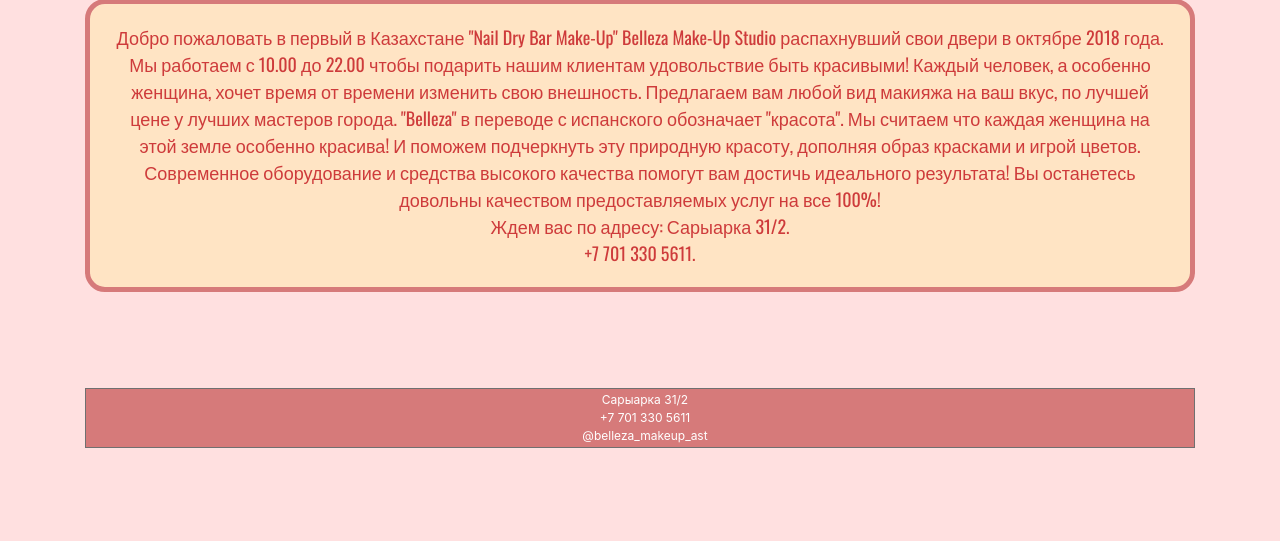
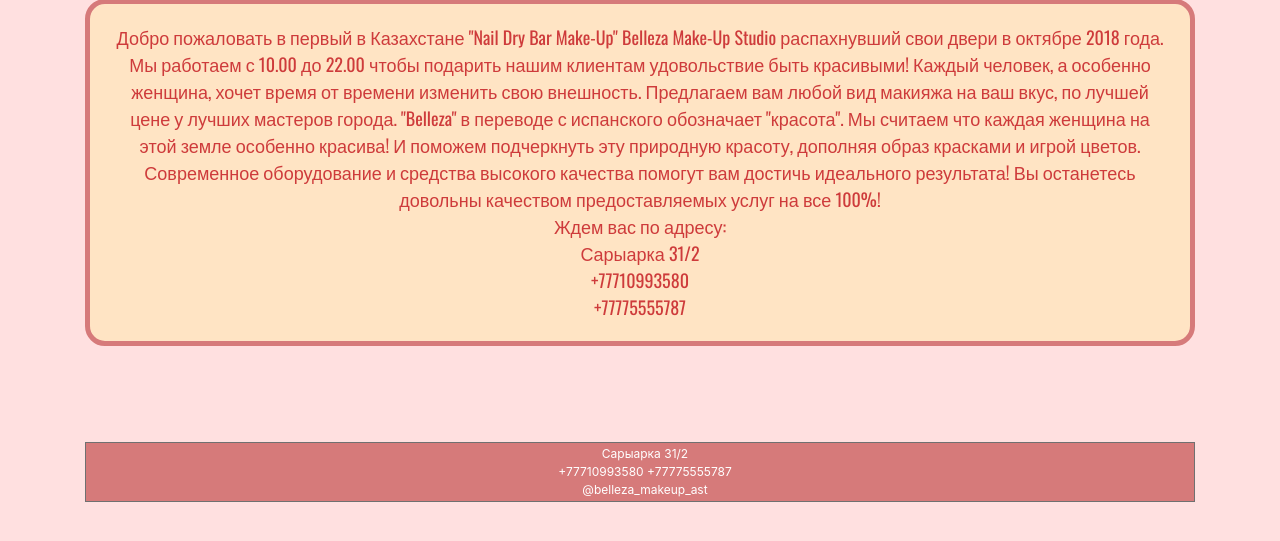
Before and after one commit to realibi/bellezamobile, a PHP site: page /about.php in a window 1280 px wide. Shown: the part 235-776 px from the top of the page. Run offline with PHP 8.4, Linux system fonts and the light colour scheme; some libraries are stand-ins or nearby versions; some web fonts are replaced.

Commit message:
Add files via upload

```diff
--- a/about.php
+++ b/about.php
@@ -50,8 +50,9 @@
                 хочет время от времени изменить свою внешность. Предлагаем вам любой вид макияжа на ваш вкус, по лучшей цене у лучших мастеров города. "Belleza" в переводе с испанского обозначает "красота". Мы считаем что каждая женщина на этой земле
                 особенно красива! И поможем подчеркнуть эту природную красоту, дополняя образ красками и игрой цветов. Современное оборудование и средства высокого качества помогут вам достичь идеального результата! Вы останетесь довольны качеством предоставляемых
                 услуг на все 100%!
-                <br> Ждем вас по адресу: Сарыарка 31/2.
-                <br>+7 701 330 5611.
+                <br> Ждем вас по адресу:<br>Сарыарка 31/2
+                <br>+77710993580
+                <br>+77775555787
             </div>
         </div>
 
@@ -70,7 +71,7 @@
 
         <div class="col-xs-12">
             <div class="footer">
-                Сарыарка 31/2<br> +7 701 330 5611<br> @belleza_makeup_ast
+                Сарыарка 31/2<br> +77710993580     +77775555787<br> @belleza_makeup_ast
             </div>
         </div>
     </div>
--- a/afternoon-makeup.php
+++ b/afternoon-makeup.php
@@ -55,7 +55,7 @@
 
         <div class="col-xs-12">
             <div class="footer">
-                Сарыарка 31/2<br> +7 701 330 5611<br> @belleza_makeup_ast
+            Сарыарка 31/2<br> +77710993580     +77775555787<br> @belleza_makeup_ast
             </div>
         </div>
     </div>
--- a/courses.php
+++ b/courses.php
@@ -77,7 +77,7 @@
 
         <div class="col-xs-12">
             <div class="footer">
-                Сарыарка 31/2<br> +7 701 330 5611<br> @belleza_makeup_ast
+            Сарыарка 31/2<br> +77710993580     +77775555787<br> @belleza_makeup_ast
             </div>
         </div>
     </div>
--- a/feedback.php
+++ b/feedback.php
@@ -75,7 +75,7 @@
 
         <div class="col-xs-12">
             <div class="footer">
-                Сарыарка 31/2<br> +7 701 330 5611<br> @belleza_makeup_ast
+            Сарыарка 31/2<br> +77710993580     +77775555787<br> @belleza_makeup_ast
             </div>
         </div>
     </div>
--- a/gallery.php
+++ b/gallery.php
@@ -55,7 +55,7 @@
 
         <div class="col-xs-12">
             <div class="footer">
-                Сарыарка 31/2<br> +7 701 330 5611<br> @belleza_makeup_ast
+            Сарыарка 31/2<br> +77710993580     +77775555787<br> @belleza_makeup_ast
             </div>
         </div>
     </div>
--- a/index.php
+++ b/index.php
@@ -132,7 +132,7 @@
 
         <div class="col-xs-12">
             <div class="footer">
-                Сарыарка 31/2<br> +7 701 330 5611<br> @belleza_makeup_ast
+            Сарыарка 31/2<br> +77710993580     +77775555787<br> @belleza_makeup_ast
             </div>
         </div>
     </div>
--- a/makeups.php
+++ b/makeups.php
@@ -64,7 +64,7 @@
 
         <div class="col-xs-12">
             <div class="footer">
-                Сарыарка 31/2<br> +7 701 330 5611<br> @belleza_makeup_ast
+            Сарыарка 31/2<br> +77710993580     +77775555787<br> @belleza_makeup_ast
             </div>
         </div>
     </div>
--- a/price.php
+++ b/price.php
@@ -64,7 +64,7 @@
 
         <div class="col-xs-12">
             <div class="footer">
-                Сарыарка 31/2<br> +7 701 330 5611<br> @belleza_makeup_ast
+            Сарыарка 31/2<br> +77710993580     +77775555787<br> @belleza_makeup_ast
             </div>
         </div>
     </div>
```
